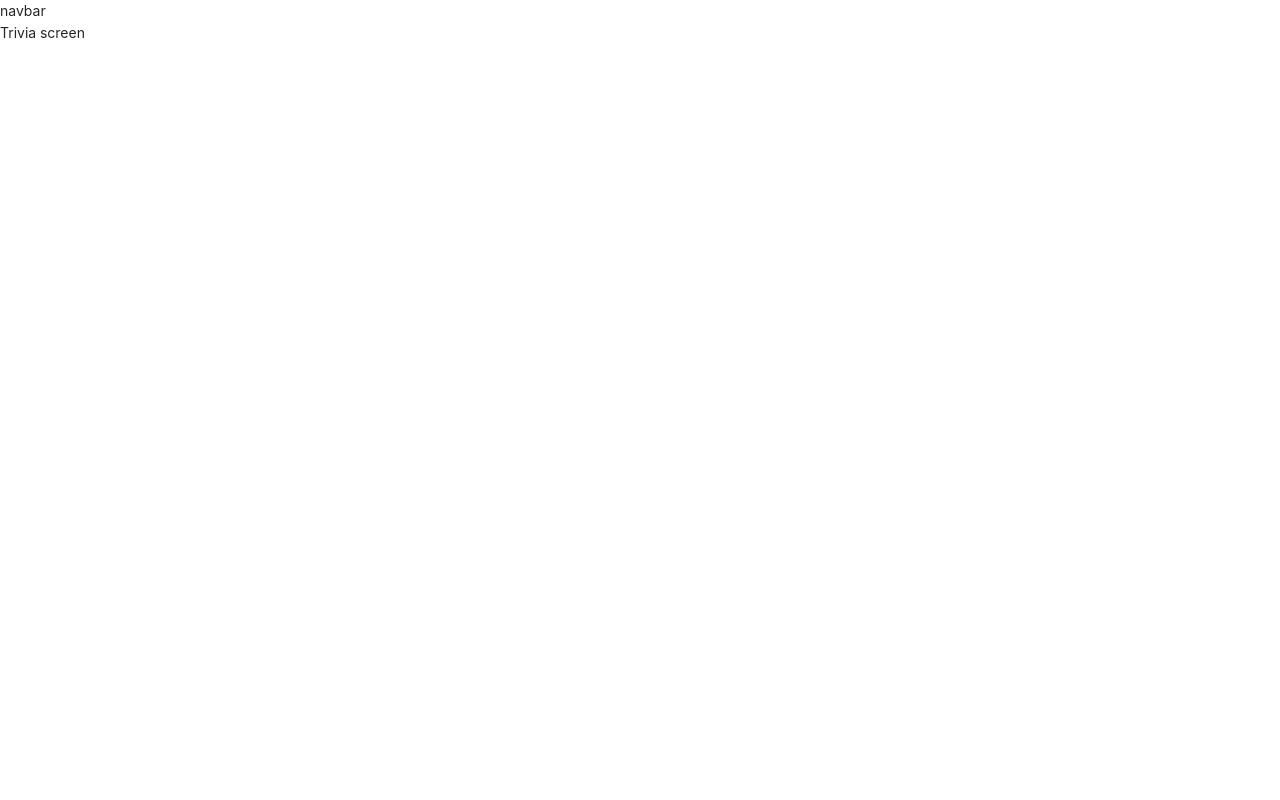
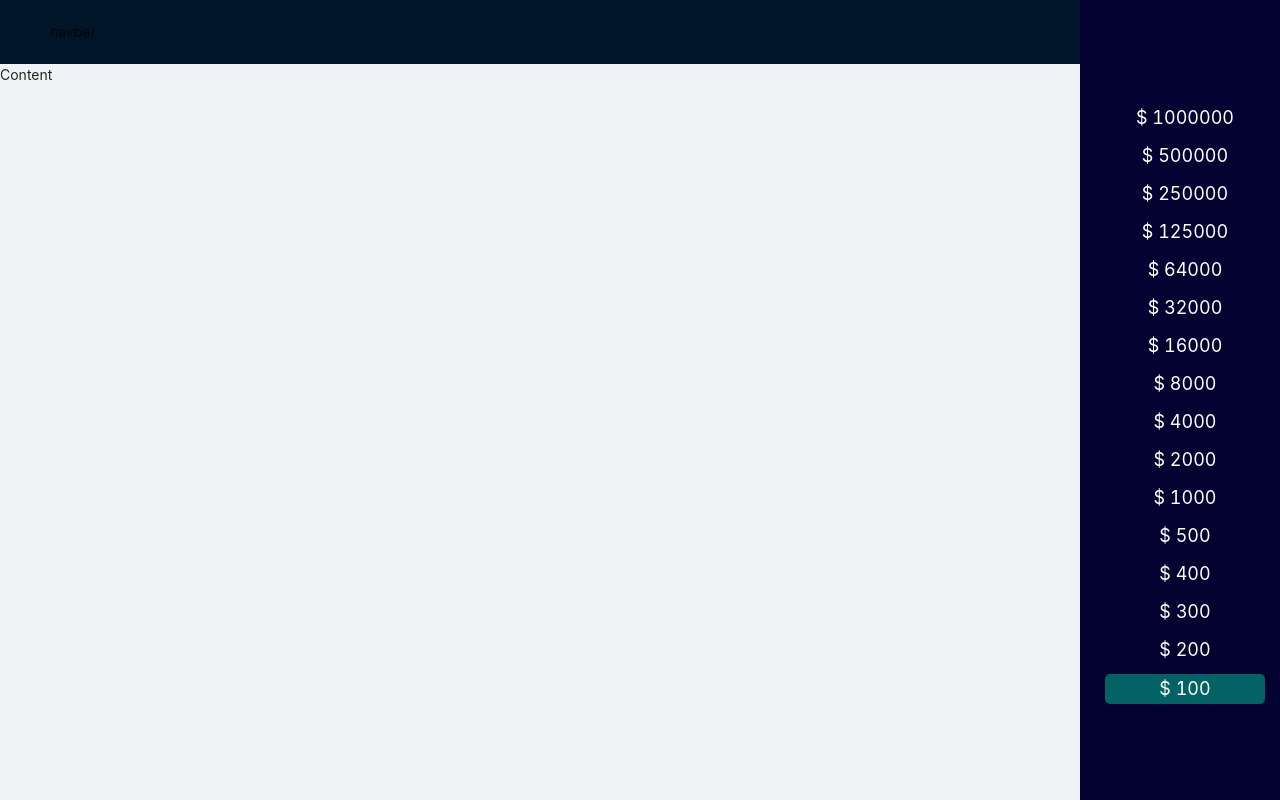
Before and after one commit to CristianGomezO/Taller2-CES4, a React (Create React App) app: page /trivia in a window 1280 px wide. Built offline with nearby package versions, Linux system fonts and the light colour scheme.

Commit message:
sider listo

```diff
--- a/src/css/App.css
+++ b/src/css/App.css
@@ -1,7 +1,19 @@
 .loginScreen {
-    width: 100vw;
+  width: 100vw;
+  height: 100vh;
+  display: flex;
+  justify-content: center;
+  align-items: center;
+}
+
+.w100vh {
+  width: 100vw;
+}
+
+.h100vh {
     height: 100vh;
-    display: flex;
-    justify-content: center;
-    align-items: center;
 }
+
+.sider2 {
+    height: 100vh;
+}
--- a/src/screens/TriviaScreen.tsx
+++ b/src/screens/TriviaScreen.tsx
@@ -1,14 +1,74 @@
+import { Layout, List } from "antd";
 import React from "react";
 import Navbar from "../components/Navbar";
 
+const styles = {
+  list: {
+    height: '100%',
+    display: 'flex',
+  },
+  sider: {
+    backgroundColor: "#030231",
+  },
+};
+
+const { Header, Sider, Content } = Layout;
+
 interface TriviaScreenProps {}
+
+const data = [
+  1000000,
+  500000,
+  250000,
+  125000,
+  64000,
+  32000,
+  16000,
+  8000,
+  4000,
+  2000,
+  1000,
+  500,
+  400,
+  300,
+  200,
+  100,
+];
 
 const TriviaScreen: React.FC<TriviaScreenProps> = () => {
   return (
-    <div>
-      <Navbar />
-      Trivia screen
-    </div>
+    <Layout>
+      <Layout>
+        <Header>
+          <Navbar />
+        </Header>
+        <Content>Content</Content>
+      </Layout>
+      <Sider style={styles.sider} className="sider2">
+        <List
+          dataSource={data}
+          style={{...styles.list, justifyContent: 'center',flexDirection: 'column-reverse', overflow: 'auto'}}
+          renderItem={(item, idx) => (
+            <List.Item
+              style={{
+                backgroundColor: idx === data.length - 1 ? "#036364" : 'unset',
+                marginLeft: 25,
+                marginTop: 8,
+                borderRadius: 5,
+                borderBottomColor: '#030231',
+                display: "flex",
+                height: 30,
+                width: "80%",
+                justifyContent: "center",
+                alignItems: 'center',
+              }}
+            >
+              <p style={{ fontSize: 18,color: "#fff", margin: 0 }}>{`$ ${item}`}</p>
+            </List.Item>
+          )}
+        />
+      </Sider>
+    </Layout>
   );
 };
 
```
